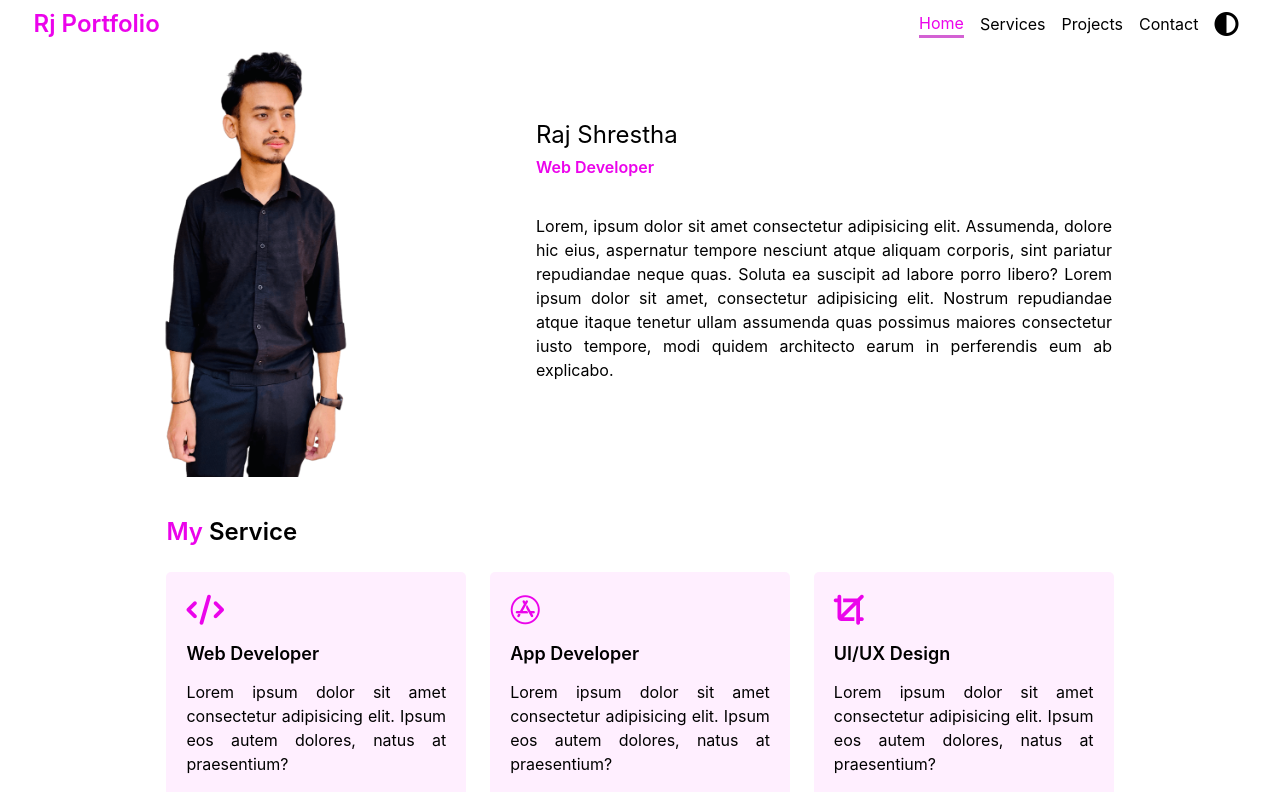
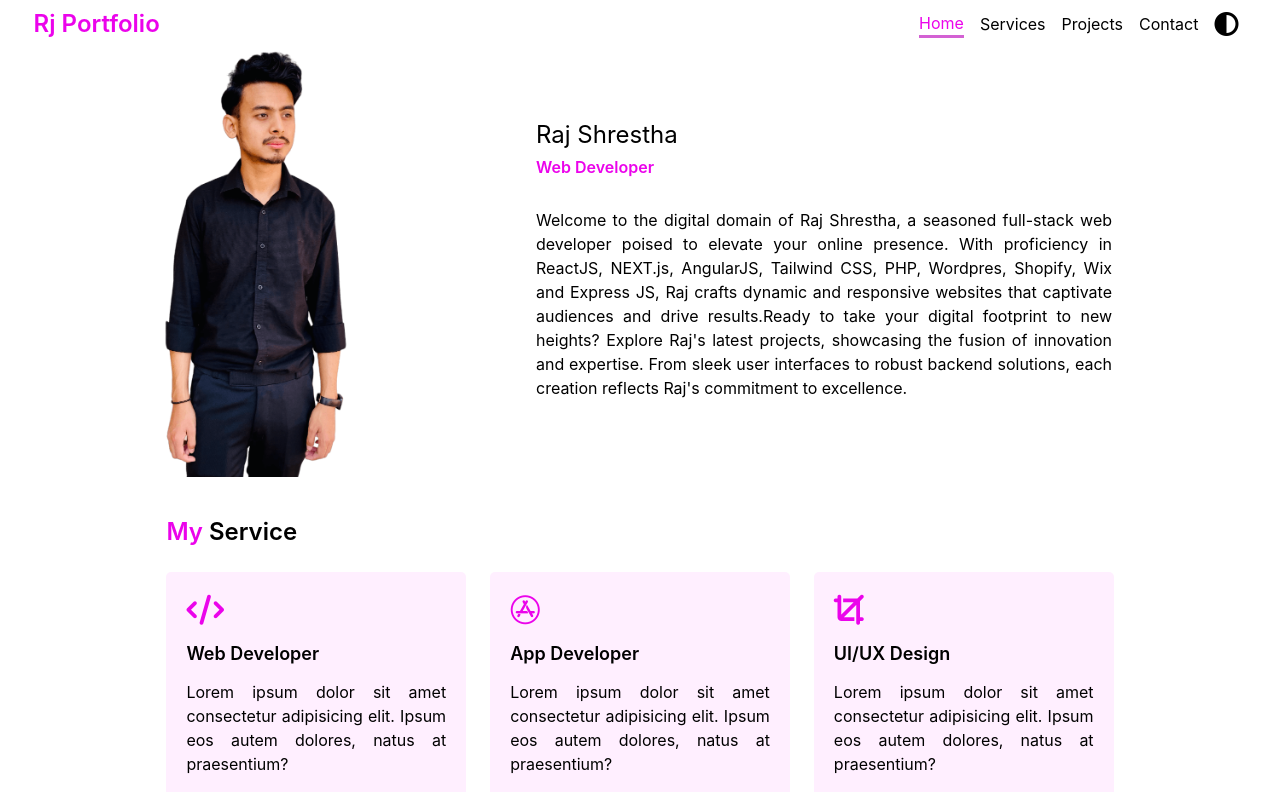
Before and after one commit to Raj-Stha/Rj-Portfolio, a React (Create React App) app: page / in a window 1280 px wide. Shown: the top 792 px of the page. Built offline with nearby package versions, Linux system fonts and the light colour scheme.

Commit message:
Added the SEO friendly content

```diff
--- a/public/index.html
+++ b/public/index.html
@@ -6,7 +6,10 @@
     <meta name="viewport" content="width=device-width, initial-scale=1" />
     <meta name="theme-color" content="#000000" />
     <meta title="Rj-Portfolio" />
-    <meta name="description" content="Raj Shrestha Portfolio" />
+    <meta
+      name="description"
+      content="Raj Shrestha, Raj Shrestha Portfolio, Rj-Portfolio, Rj Portfolio React Portfolio Site, Portfolio Site, Full Portfolio Site "
+    />
     <meta
       name="keywords"
       content="Portfolio, Portfolio, React, Raj Shrestha, Raj Shrestha Portfolio, Rj,  Rj-Portfolio, Rj Portfolio, React Js, React, NodeJs, Html, CSS, JavaScript, Coding, Free Code, Movie, Drama, Profile, Job Portal, Employee"
--- a/src/components/Homepage/Banner.js
+++ b/src/components/Homepage/Banner.js
@@ -22,17 +22,21 @@ const Banner = () => {
             Raj Shrestha
           </h2>
 
-          <h2 className="pb-[6%] text-base m-lg:text-sm primary-color m-sm:text-xs font-semibold m-sm:pb-[1%] m-sm:font-medium">
+          <h2 className="pb-[4%] m-lg:pb-[3%] text-base m-lg:text-sm primary-color m-sm:text-xs font-semibold m-sm:pb-[1%] m-sm:font-medium">
             Web Developer
           </h2>
-          <p className="m-lg:text-sm m-sm:text-xs m-sm:leading-5 ">
-            Lorem, ipsum dolor sit amet consectetur adipisicing elit. Assumenda,
-            dolore hic eius, aspernatur tempore nesciunt atque aliquam corporis,
-            sint pariatur repudiandae neque quas. Soluta ea suscipit ad labore
-            porro libero? Lorem ipsum dolor sit amet, consectetur adipisicing
-            elit. Nostrum repudiandae atque itaque tenetur ullam assumenda quas
-            possimus maiores consectetur iusto tempore, modi quidem architecto
-            earum in perferendis eum ab explicabo.
+          <p className="m-lg:text-sm leading-6 m-sm:text-xs m-sm:leading-5 m-sm: pt-[1%]  ">
+            <span className="m-sm:hidden">
+              Welcome to the digital domain of Raj Shrestha, a seasoned
+              full-stack web developer poised to elevate your online presence.
+              With proficiency in ReactJS, NEXT.js, AngularJS, Tailwind CSS,
+              PHP, Wordpres, Shopify, Wix and Express JS, Raj crafts dynamic and
+              responsive websites that captivate audiences and drive results.
+            </span>
+            Ready to take your digital footprint to new heights? Explore Raj's
+            latest projects, showcasing the fusion of innovation and expertise.
+            From sleek user interfaces to robust backend solutions, each
+            creation reflects Raj's commitment to excellence.
           </p>
         </div>
       </div>
```
